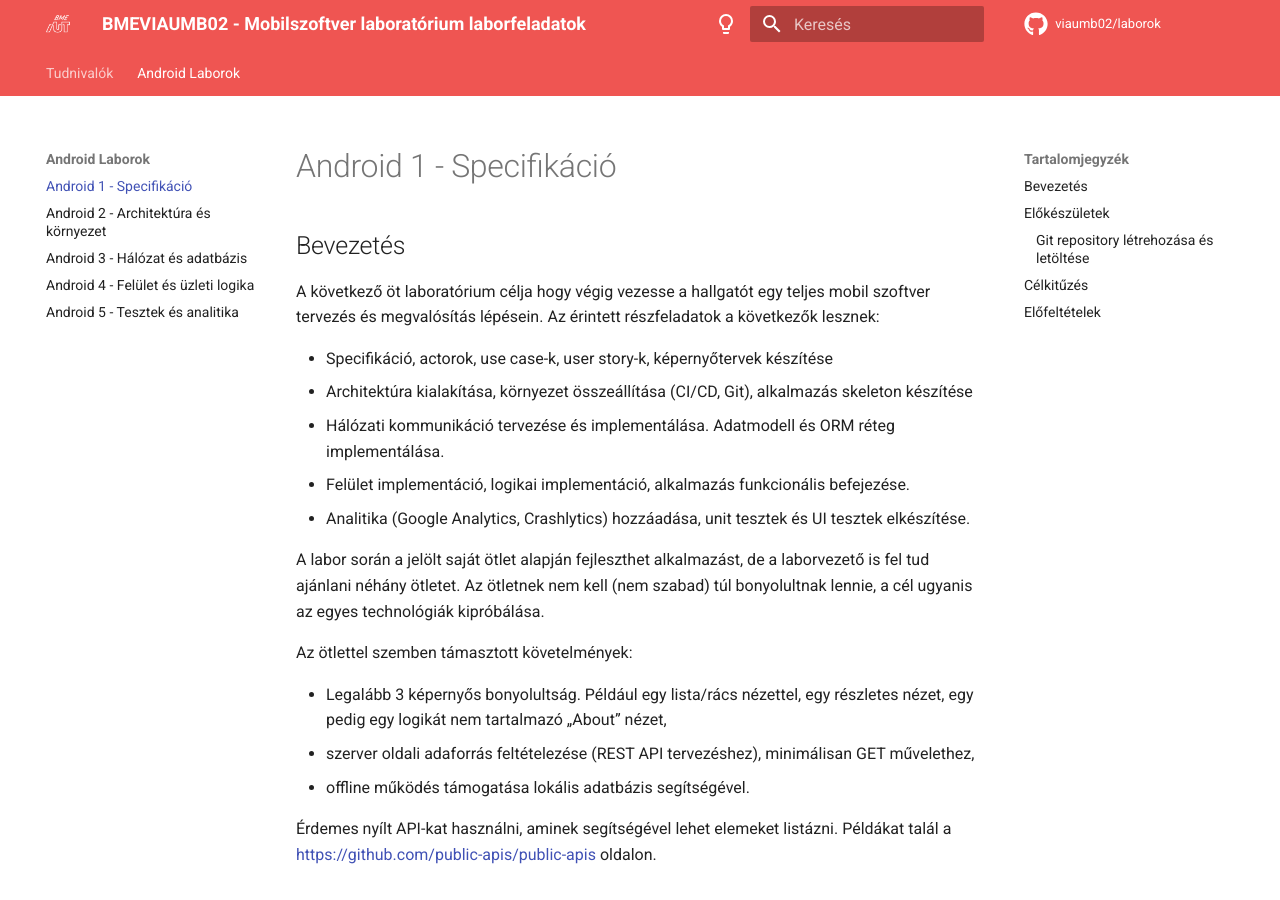
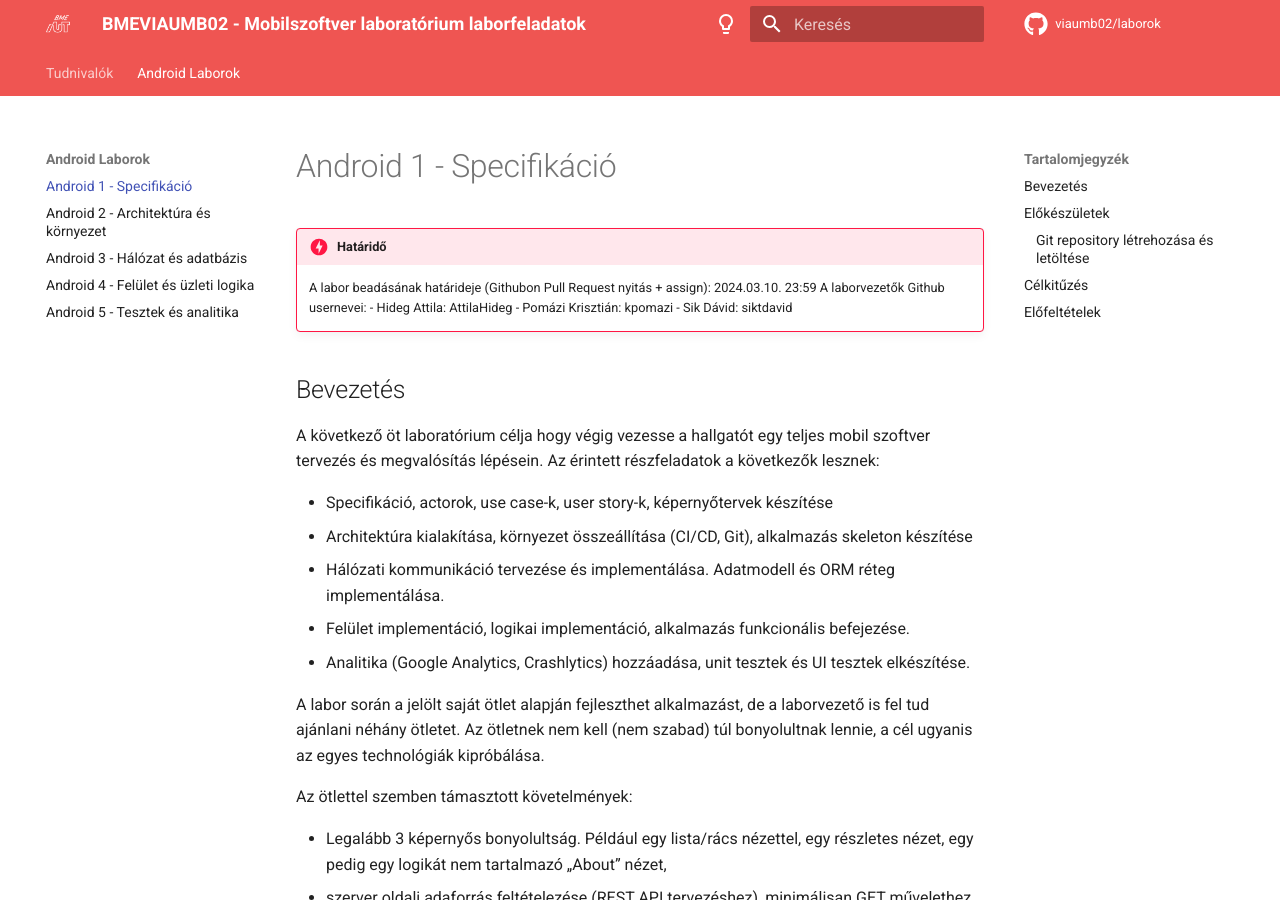
Before and after one commit to VIAUMB02/laborok, an MkDocs documentation site: the page built from docs/android/A01/index.md, in a window 1280 px wide and 900 px high. Built offline with MkDocs 1.6.1 and Material for MkDocs 9.7.7, drawn with Linux system fonts in a browser that asks for light colours; comment, search, counter and statistics services are not loaded.

Commit message:
A01 update

```diff
--- a/docs/android/A01/index.md
+++ b/docs/android/A01/index.md
@@ -1,4 +1,11 @@
 # Android 1 - Specifikáció
+
+!!!danger "Határidő"
+	A labor beadásának határideje (Githubon Pull Request nyitás + assign): 2024.03.10. 23:59
+    A laborvezetők Github usernevei:
+    - Hideg Attila: AttilaHideg
+    - Pomázi Krisztián: kpomazi
+    - Sik Dávid: siktdavid
 
 ## Bevezetés
 
```
